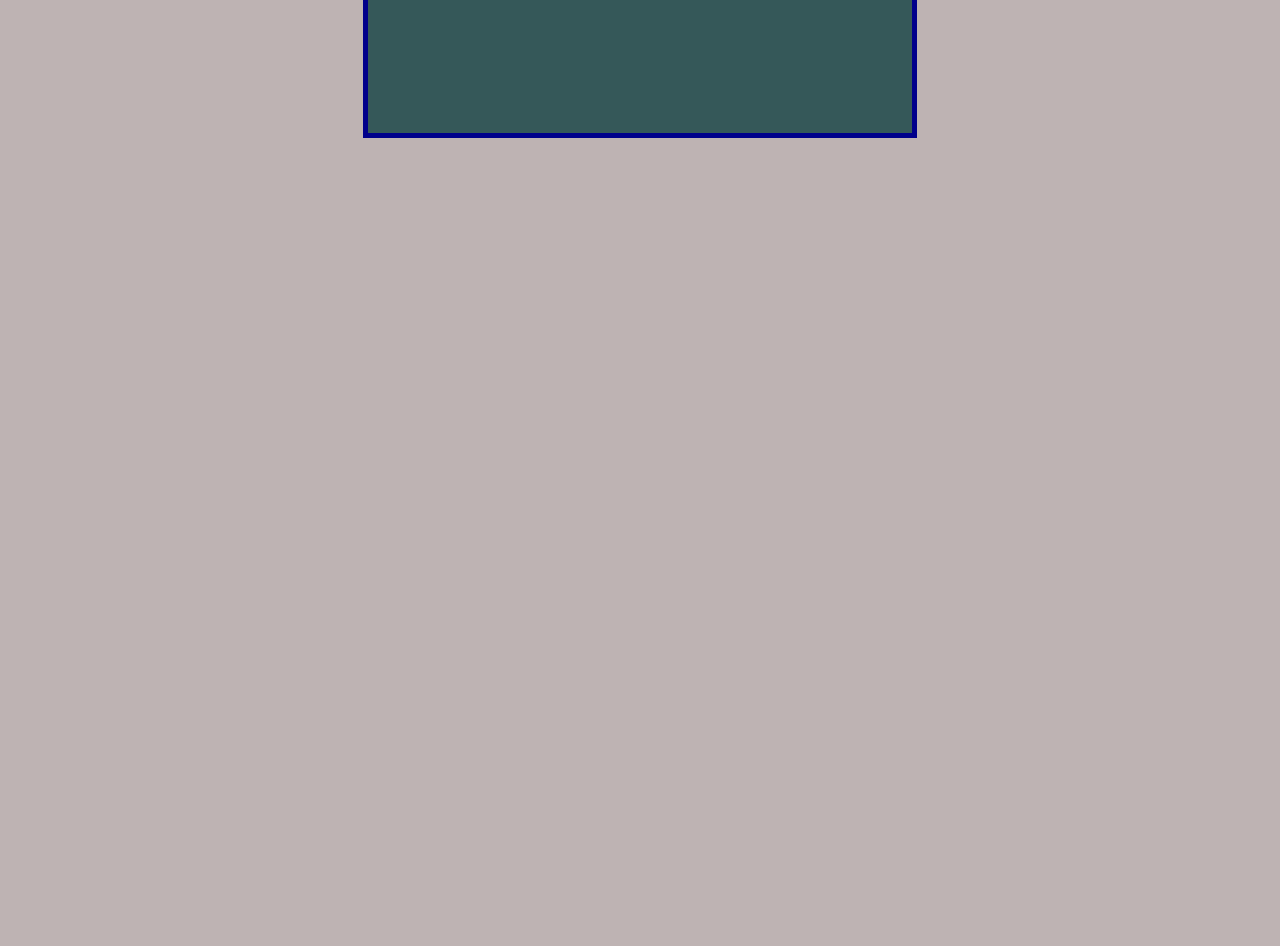
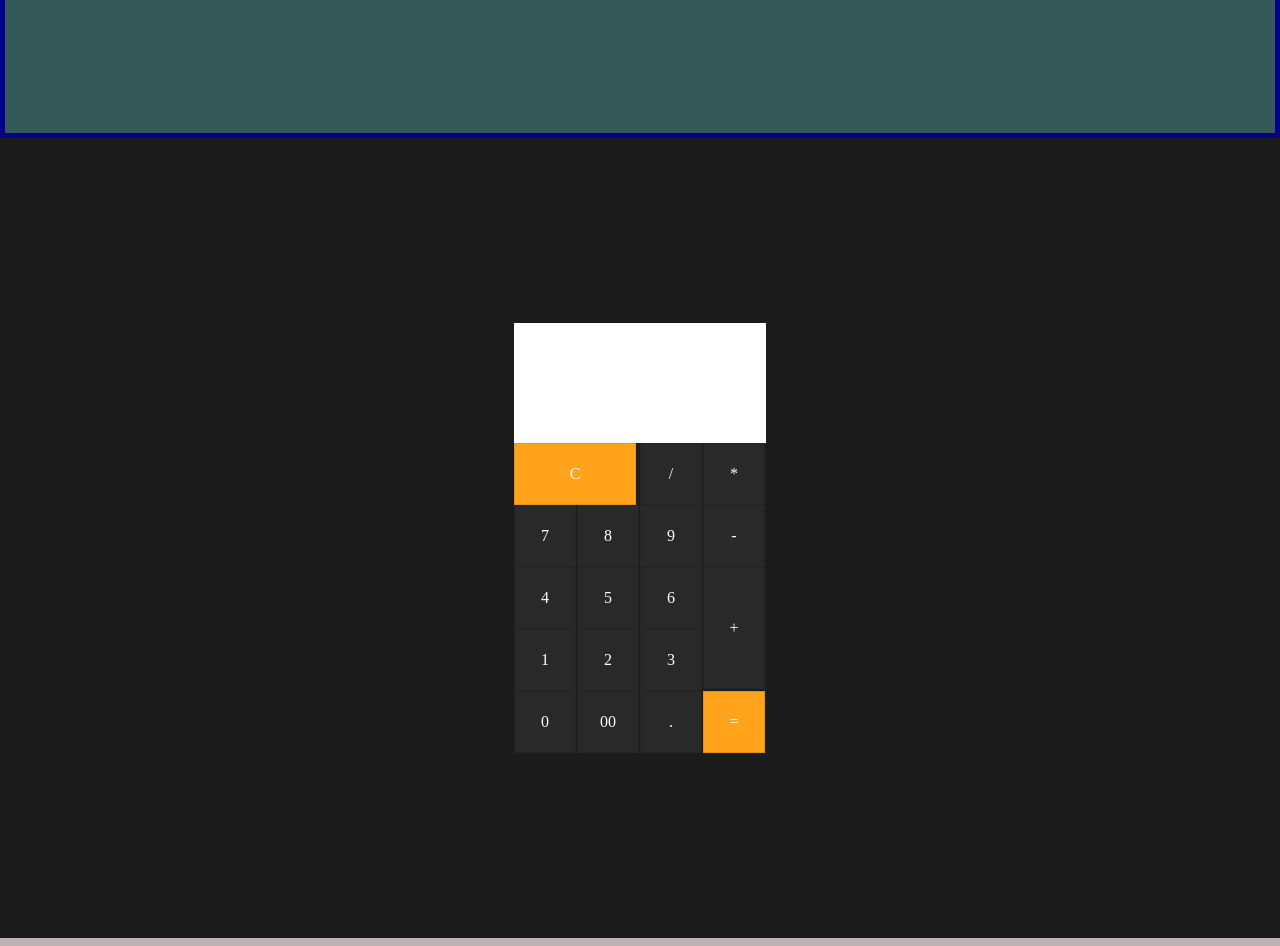
Before and after one commit to Mike-woub/react-beginner-projects, a React (Vite) app: page / in a window 1280 px wide. Shown: the part 1480-2426 px from the top of the page. Before the commit the page ends 1626 px from the top, so only its background shows below. Built offline with nearby package versions, Linux system fonts and the light colour scheme.

Commit message:
Calculator design

```diff
--- a/src/App.jsx
+++ b/src/App.jsx
@@ -1,12 +1,14 @@
 import React from 'react'
 import Counter from './components/Counter'
 import Todo from './components/todo'
+import Calculator from './components/Calculator'
 
 const App = () => {
   return (
     <div>
       <Counter/>
       <Todo/>
+      <Calculator/>
     </div>
   )
 }
--- /dev/null
+++ b/src/components/Calculator.jsx
@@ -0,0 +1,36 @@
+import React from 'react'
+import { useState } from 'react';
+const Calculator = () => {
+    const[inputValue, setInputValue]=useState('');
+    const clear=()=>{
+        setInputValue('');
+    }
+  return (
+    <div className="calc-container">
+    <form className='calculator' name='calc'>
+       <input type="text" className='value' value={inputValue}/>
+       <span className="num clear" >C</span>
+
+        <span onClick={()=>display('/')}>/</span>
+        <span onClick={()=>display('*')}>*</span>
+        <span onClick={()=>display('7')}>7</span>
+        <span onClick={()=>display('8')}>8</span>
+        <span onClick={()=>display('9')}>9</span>
+        <span onClick={()=>display('-')}>-</span>
+        <span onClick={()=>display('4')}>4</span>
+        <span onClick={()=>display('5')}>5</span>
+        <span onClick={()=>display('6')}>6</span>
+        <span onClick={()=>display('+')} className='plus'>+</span>
+        <span onClick={()=>display('1')}>1</span>
+        <span onClick={()=>display('2')}>2</span>
+        <span onClick={()=>display('3')}>3</span>
+        <span onClick={()=>display('0')}>0</span>
+        <span onClick={()=>display('00')}>00</span>
+        <span onClick={()=>display('.')}>.</span>
+        <span onClick={()=>calculate()} className='num equal'>=</span>
+    </form>
+    </div>
+  )
+}
+
+export default Calculator
--- a/styles.css
+++ b/styles.css
@@ -141,3 +141,60 @@ text-align: center;
     font-size: 1.5rem;
 
 }
+
+/*Calculator*/
+.calc-container{
+display: flex;
+  justify-content: center;
+  align-items: center;
+  min-height: 100vh;
+  min-width: 100vw;
+  background: #1b1b1b;
+}
+
+.calculator {
+  position: relative;
+  display: grid;
+}
+
+.calculator .value {
+  grid-column: span 4;
+  height: 100px;
+  text-align: right;
+  border: none;
+  outline: none;
+  padding: 10px;
+  font-size: 18px;
+}
+
+.calculator span {
+  display: grid;
+  width: 60px;
+  height: 60px;
+  background: #292929;
+  place-items: center;
+  border: 1px solid rgba(0, 0, 0, 0.1);
+  color: #fff;
+}
+
+.calculator span:active {
+  background: rgb(255, 163, 26);
+  color: #fff;
+}
+
+.calculator span.clear {
+  grid-column: span 2;
+  width: 120px;
+  background: rgb(255, 163, 26);
+  /* color: #fff; */
+}
+
+.calculator span.plus {
+  grid-row: span 2;
+  height: 120px;
+}
+
+.calculator span.equal {
+  background: rgb(255, 163, 26);
+  /* background: #03b1ff; */
+}
```
